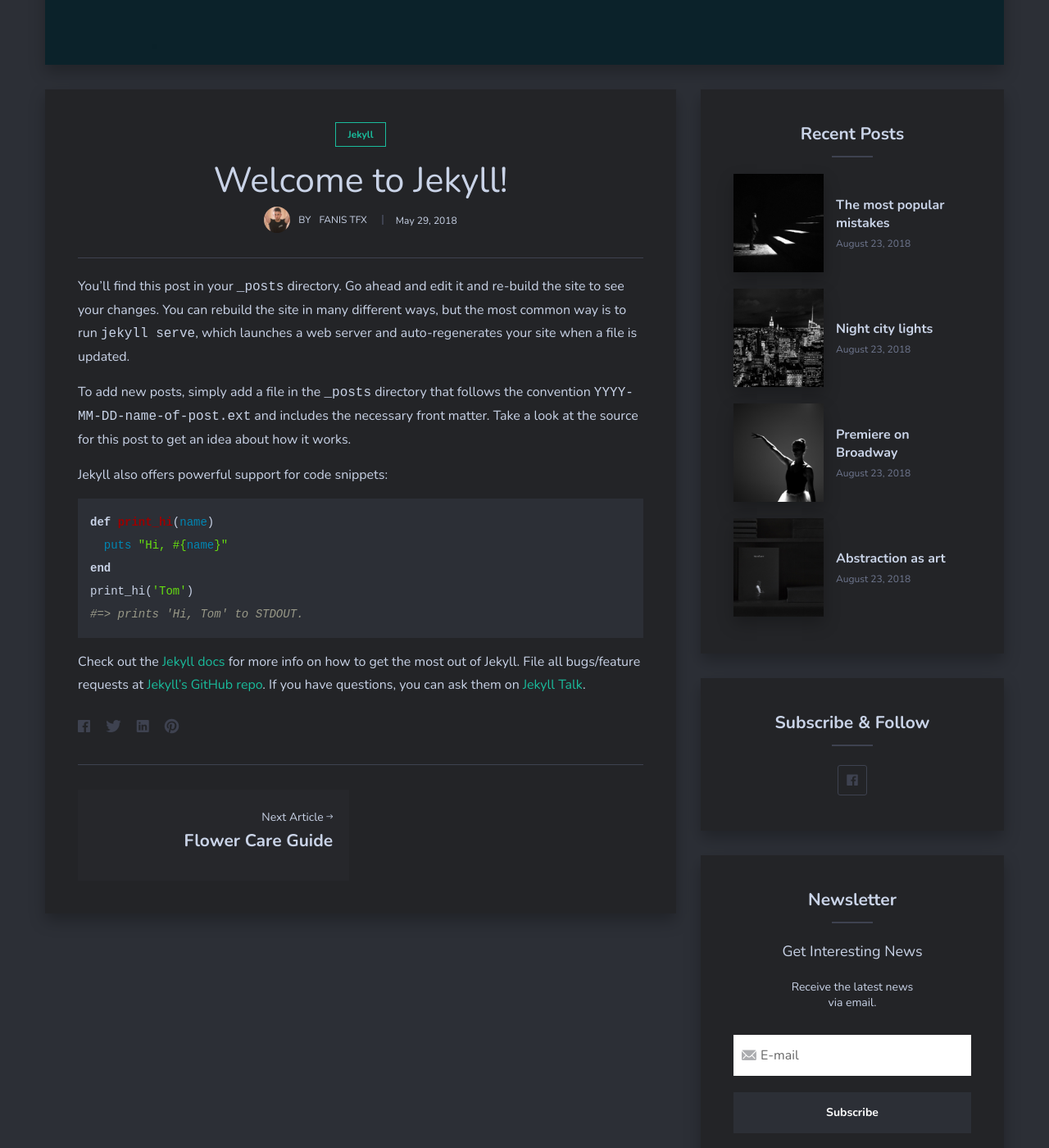
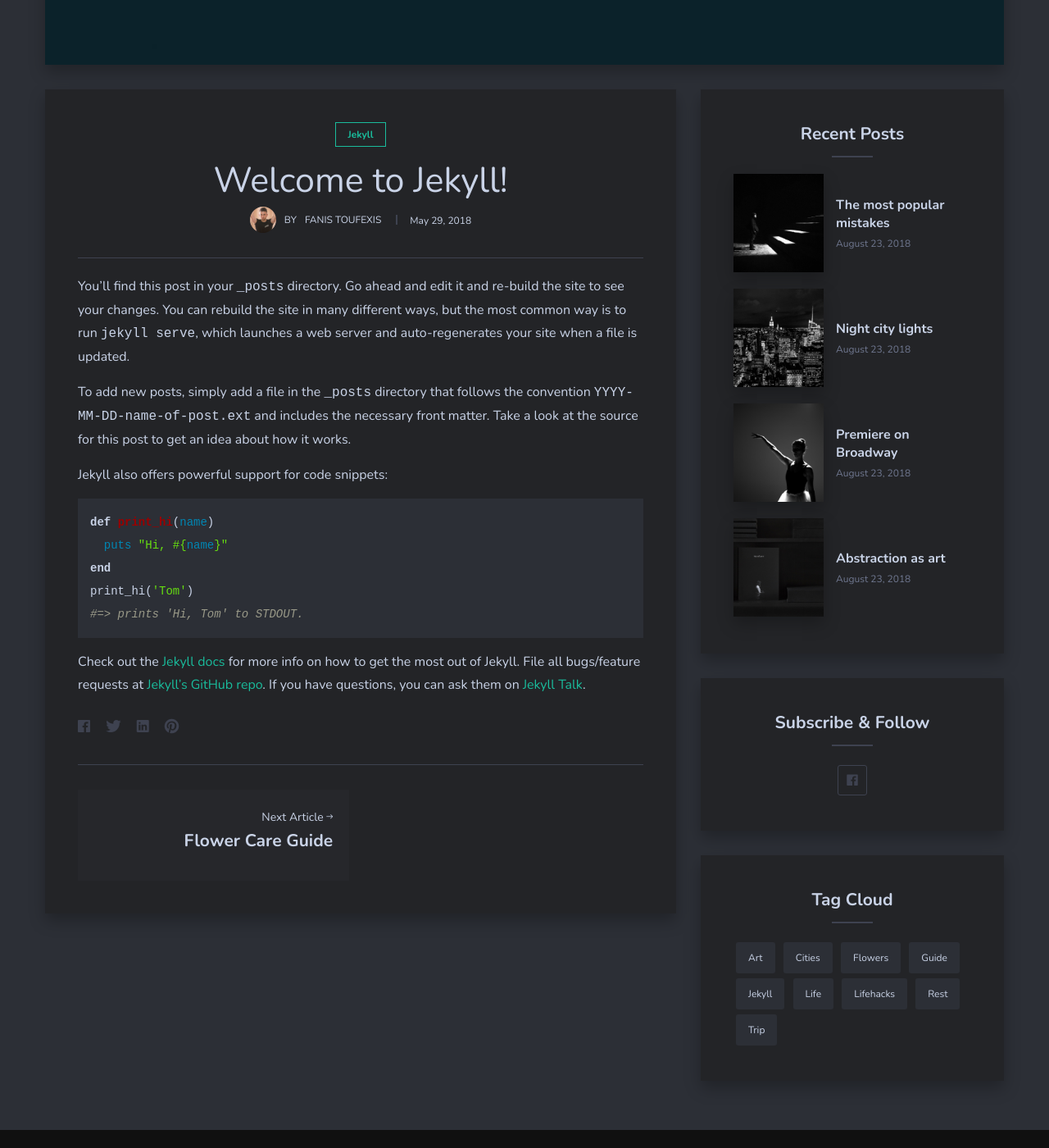
Before and after one commit to DDimitris/warriorgymnastics, a Jekyll site: the page built from _posts/2018-05-29-welcome-to-jekyll.markdown, in a window 1280 px wide and 1400 px high, scrolled down 616 px. Shown: the whole window at 82% size. Built offline with Jekyll 4.4.1, drawn with Linux system fonts in a browser that asks for light colours; nearby versions of some CDN libraries.

Commit message:
Visual changes

```diff
--- a/_config.yml
+++ b/_config.yml
@@ -9,7 +9,7 @@ url: "https://ddimitris.github.io" # the base hostname & protocol for your site,
 
 #-------------------------------
 # About Section
-author-name:   Fanis TFX
+author-name:   Fanis Toufexis
 author-avatar: trainer-avatar.jpg
 
 
--- a/_includes/loader.html
+++ b/_includes/loader.html
@@ -1,5 +1,5 @@
 <div class="preloader">
   <div class="loader">
-    <span>Loading</span>
+    <span>Loading Warriors</span>
   </div>
 </div> <!-- /.loader -->
--- a/_includes/sidebar.html
+++ b/_includes/sidebar.html
@@ -52,7 +52,7 @@
     </ul>
   </div>
 
-  <div class="widget widget-newsletter">
+<!--  <div class="widget widget-newsletter">
     <h3 class="widget-title">Newsletter</h3>
     <div class="newsletter-subtitle">Get Interesting News</div>
     <div class="newsletter-text">Receive the latest news via email.</div>
@@ -67,7 +67,7 @@
         <input class="newsletter-button" id="mc-embedded-subscribe" type="submit" name="subscribe" value="Subscribe">
       </div>
     </form>
-  </div>
+</div> -->
 
   {% if site.instafeed == true %}
   <div class="widget widget-instagram">
```
